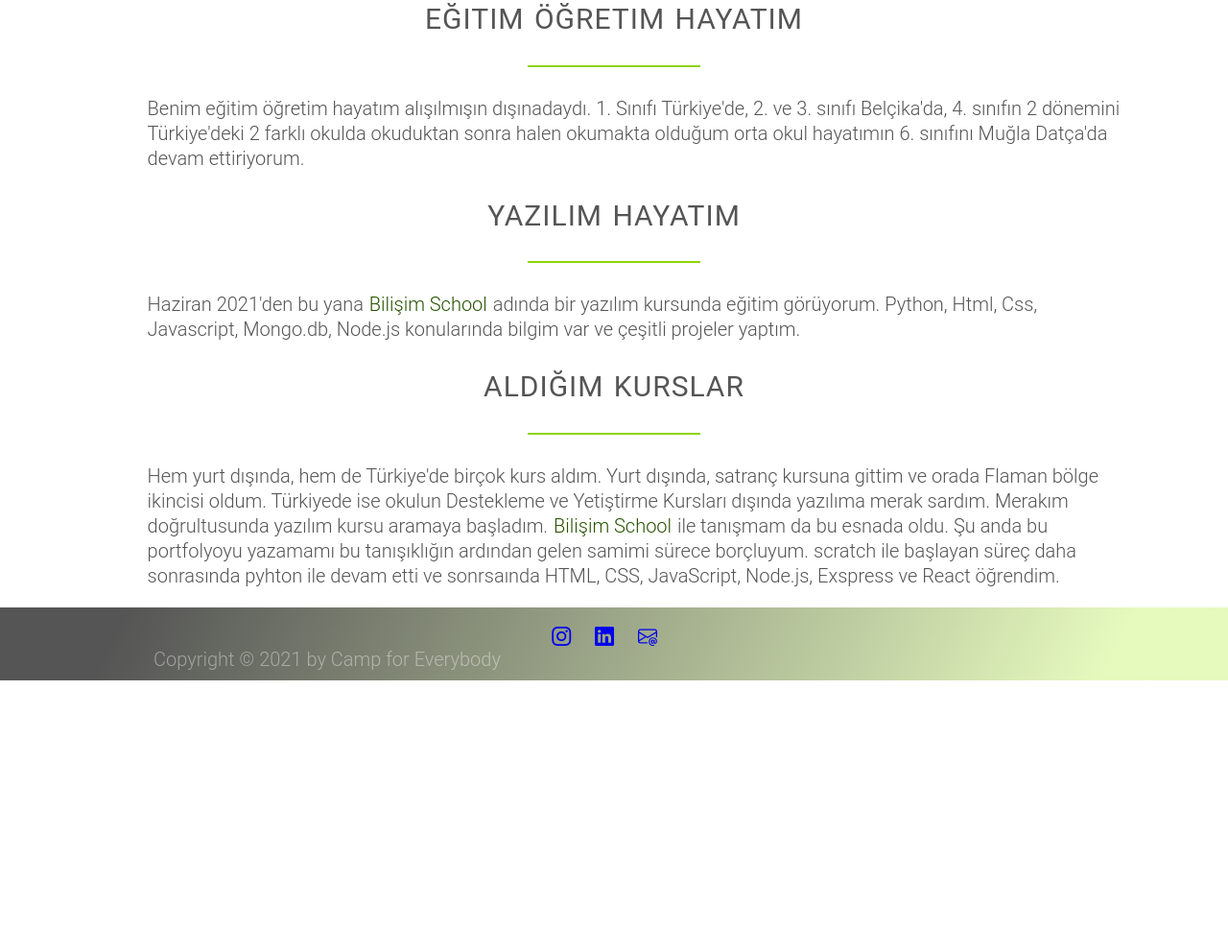
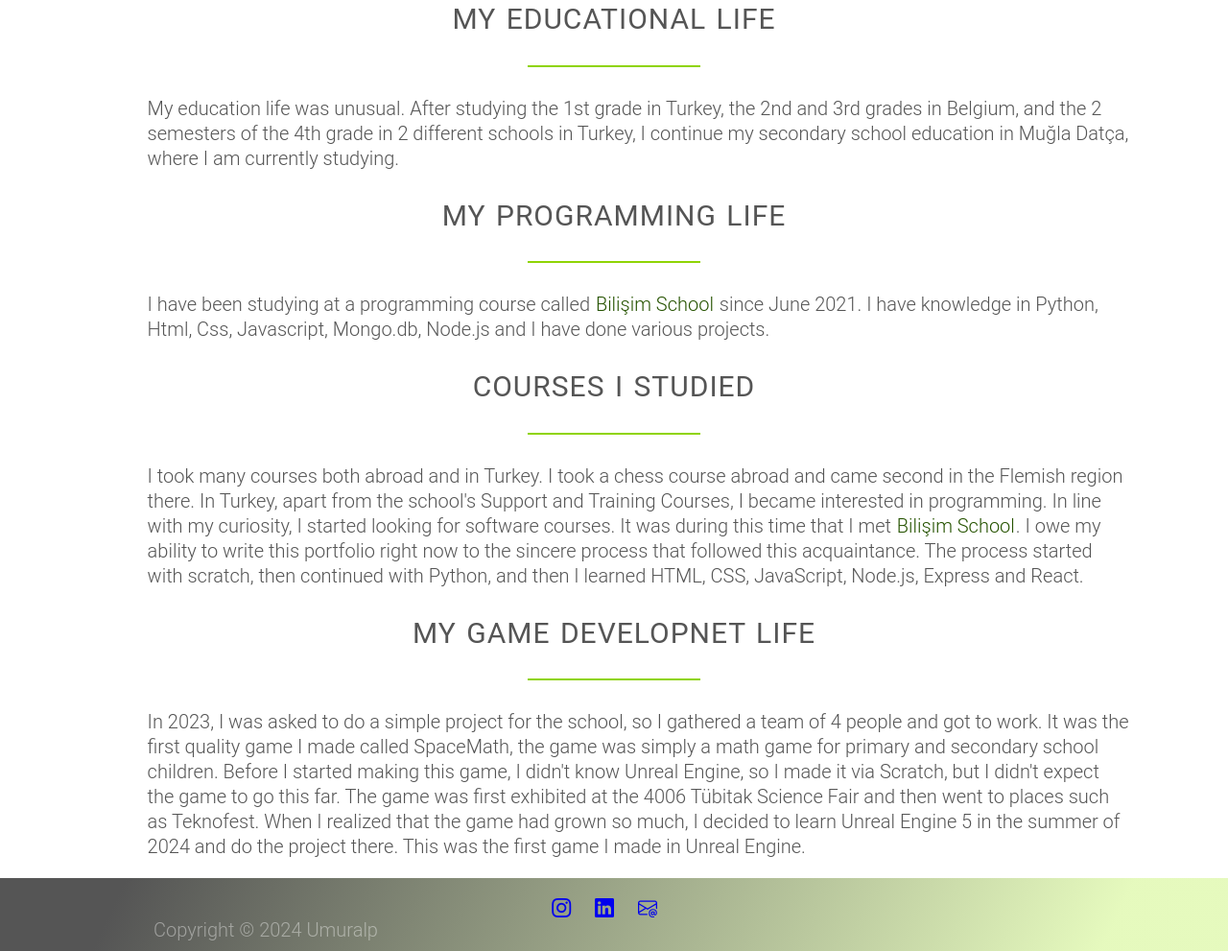
Before and after one commit to Umuralp/My-Portfolio, a plain HTML site: page views/index.html in a window 1280 px wide. Shown: the part 827-1818 px from the top of the page at 96% size. Before the commit the page ends 1536 px from the top, so only its background shows below. Drawn offline with nearby package versions, Linux system fonts and the light colour scheme.

Commit message:
Add files via upload

```diff
--- a/views/index.html
+++ b/views/index.html
@@ -19,45 +19,60 @@
   <body>
     <header>
       <div class="header-text">
-        <h1>Umuralp ALAOSMAN - Bir MERN Stack Developer</h1>
+        <h1>Umuralp ALAOSMAN - A MERN Stack Developer</h1>
         <h2 id="age"></h2>
-        <a href="#" class="btn btn-info life-scroll">Hayatıma Göz Atın!</a>
+        <a href="#" class="btn btn-info life-scroll">Check Out My Life!</a>
       </div>
     </header>
     <main>
       <section id="Education">
-        <h3>Eğitim Öğretim Hayatım</h3>
+        <h3>My Educational Life</h3>
         <p class="act-paragraph">
-          Benim eğitim öğretim hayatım alışılmışın dışınadaydı. 1. Sınıfı
-          Türkiye'de, 2. ve 3. sınıfı Belçika'da, 4. sınıfın 2 dönemini
-          Türkiye'deki 2 farklı okulda okuduktan sonra halen okumakta olduğum
-          orta okul hayatımın 6. sınıfını Muğla Datça'da devam ettiriyorum.
+          My education life was unusual. After studying the 1st grade in Turkey,
+          the 2nd and 3rd grades in Belgium, and the 2 semesters of the 4th grade
+          in 2 different schools in Turkey, I continue my secondary school education
+          in Muğla Datça, where I am currently studying.
         </p>
       </section>
 
       <section id="Programming">
-        <h3>Yazılım Hayatım</h3>
+        <h3>My Programming Life</h3>
         <p class="act-paragraph">
-          Haziran 2021'den bu yana
+          I have been studying at a programming course called
           <a href="https://bilisimschool.com" target="_blank">Bilişim School</a>
-          adında bir yazılım kursunda eğitim görüyorum. Python, Html, Css,
-          Javascript, Mongo.db, Node.js konularında bilgim var ve çeşitli
-          projeler yaptım.
+          since June 2021. I have knowledge in Python, Html, Css, Javascript,
+          Mongo.db, Node.js and I have done various projects.
         </p>
       </section>
 
       <section id="Courses">
-        <h3>Aldığım Kurslar</h3>
+        <h3>Courses I Studied</h3>
         <p class="act-paragraph">
-          Hem yurt dışında, hem de Türkiye'de birçok kurs aldım. Yurt dışında,
-          satranç kursuna gittim ve orada Flaman bölge ikincisi oldum. Türkiyede
-          ise okulun Destekleme ve Yetiştirme Kursları dışında yazılıma merak
-          sardım. Merakım doğrultusunda yazılım kursu aramaya başladım.
-          <a href="https://bilisimschool.com" target="_blank">Bilişim School</a>
-          ile tanışmam da bu esnada oldu. Şu anda bu portfolyoyu yazamamı bu
-          tanışıklığın ardından gelen samimi sürece borçluyum. scratch ile
-          başlayan süreç daha sonrasında pyhton ile devam etti ve sonrsaında
-          HTML, CSS, JavaScript, Node.js, Exspress ve React öğrendim.
+          I took many courses both abroad and in Turkey. I took a chess course
+          abroad and came second in the Flemish region there. In Turkey, apart
+          from the school's Support and Training Courses, I became interested in
+          programming. In line with my curiosity, I started looking for software courses.
+          It was during this time that I met
+          <a href="https://bilisimschool.com" target="_blank">Bilişim School</a>.
+          I owe my ability to write this portfolio right now to the sincere process
+          that followed this acquaintance. The process started with scratch, then
+          continued with Python, and then I learned HTML, CSS, JavaScript, Node.js,
+          Express and React.
+        </p>
+      </section>
+
+      <section id="UE">
+        <h3>My Game Developnet Life</h3>
+        <p class="act-paragraph">
+          In 2023, I was asked to do a simple project for the school, so I gathered a
+          team of 4 people and got to work. It was the first quality game I made called
+          SpaceMath, the game was simply a math game for primary and secondary school
+          children. Before I started making this game, I didn't know Unreal Engine,
+          so I made it via Scratch, but I didn't expect the game to go this far.
+          The game was first exhibited at the 4006 Tübitak Science Fair and then went
+          to places such as Teknofest. When I realized that the game had grown so much,
+          I decided to learn Unreal Engine 5 in the summer of 2024 and do the project there.
+          This was the first game I made in Unreal Engine.
         </p>
       </section>
     </main>
@@ -66,7 +81,7 @@
       <div class="row">
         <ul class="social">
           <li>
-            <a href="https://www.instagram.com/umuralp.alaosman" target="_blank"
+            <a href="https://www.instagram.com/l.eithing" target="_blank"
               ><i class="bi bi-instagram"></i
             ></a>
           </li>
@@ -81,7 +96,7 @@
         </ul>
       </div>
       <div class="row">
-        <p>Copyright &copy; 2021 by Camp for Everybody</p>
+        <p>Copyright &copy; 2024 Umuralp</p>
       </div>
     </footer>
 
@@ -89,9 +104,9 @@
       const year = new Date().getFullYear();
       document.getElementById("age").innerHTML =
         document.getElementById("age").innerHTML +
-        " " +
+        "A " +
         (year - 2011) +
-        " yaşında bir MERN Stack Developer...";
+        " year old MERN Stack Developer...";
     </script>
     <script src="https://ajax.googleapis.com/ajax/libs/jquery/3.6.0/jquery.min.js"></script>
     <script src="/js/jquery.js"></script>
```
